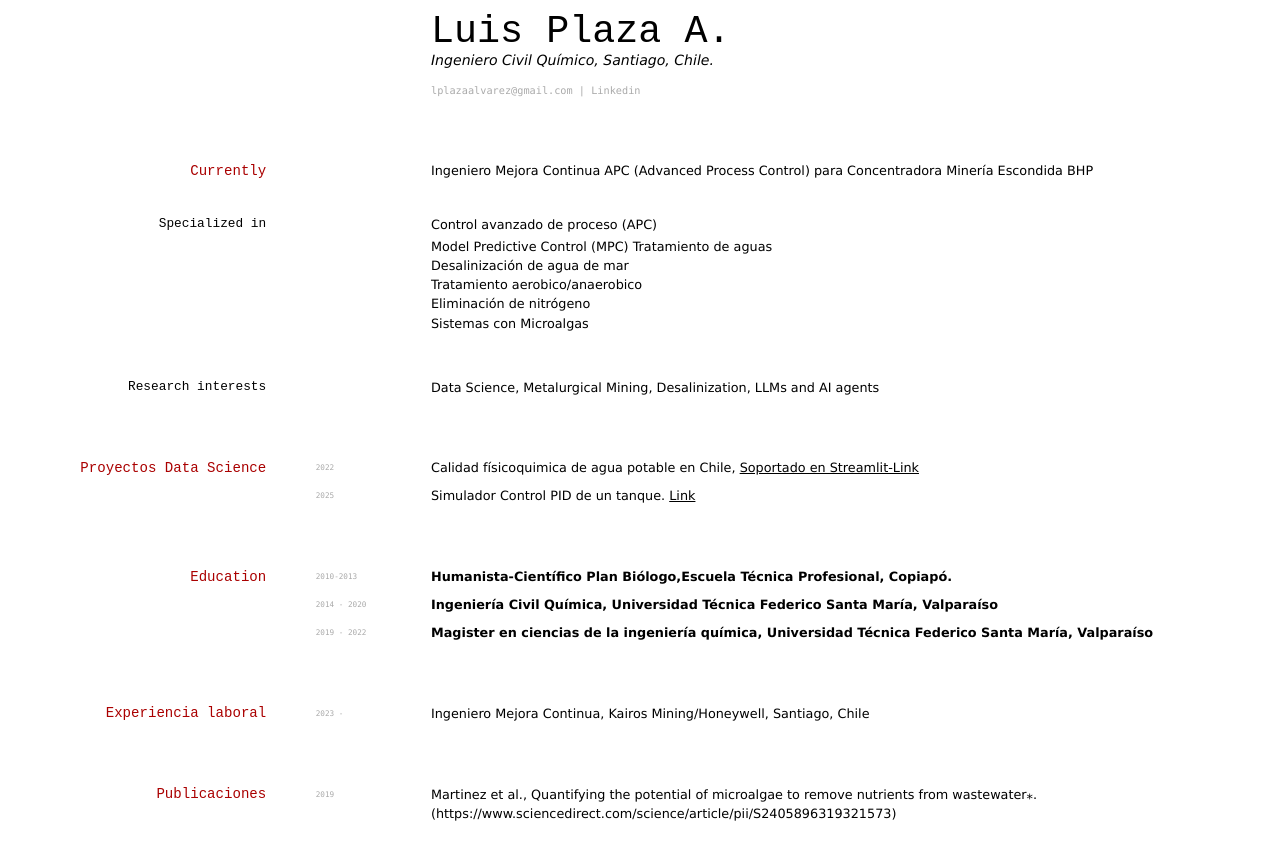
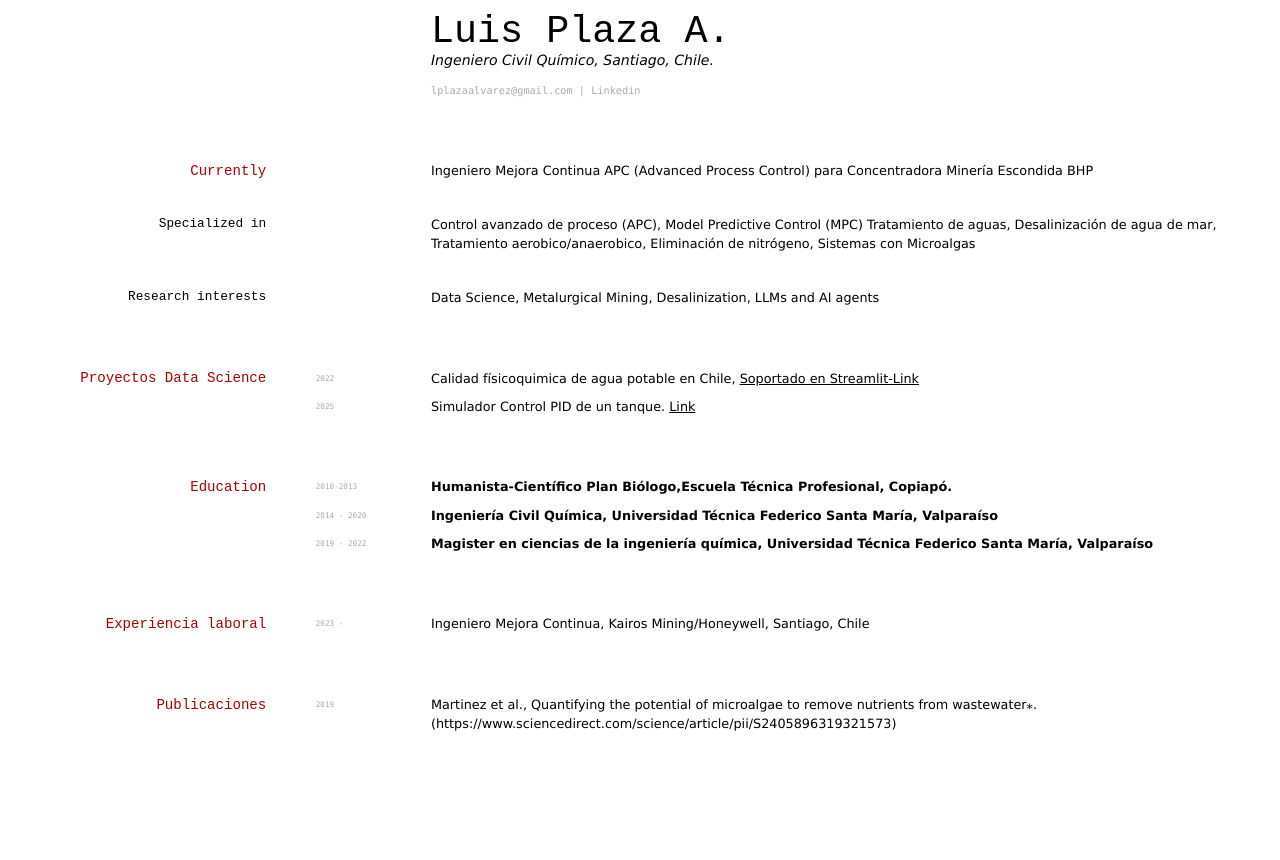
Before and after one commit to luchoplaza/luchoplaza.github.io, a Jekyll site: the page built from index.md, in a window 1280 px wide. Shown: the top 860 px of the page. Built offline with Jekyll 4.4.1, drawn with Linux system fonts in a browser that asks for light colours.

```diff
--- a/index.md
+++ b/index.md
@@ -15,13 +15,8 @@ Ingeniero Civil Químico, Santiago, Chile.
 
 Ingeniero Mejora Continua APC (Advanced Process Control) para Concentradora Minería Escondida BHP
 ### Specialized in
-Control avanzado de proceso (APC)
-- Model Predictive Control (MPC)
-Tratamiento de aguas
-- Desalinización de agua de mar
-- Tratamiento aerobico/anaerobico
-- Eliminación de nitrógeno
-- Sistemas con Microalgas
+Control avanzado de proceso (APC), Model Predictive Control (MPC)
+Tratamiento de aguas, Desalinización de agua de mar, Tratamiento aerobico/anaerobico, Eliminación de nitrógeno, Sistemas con Microalgas
 
 
 
```
